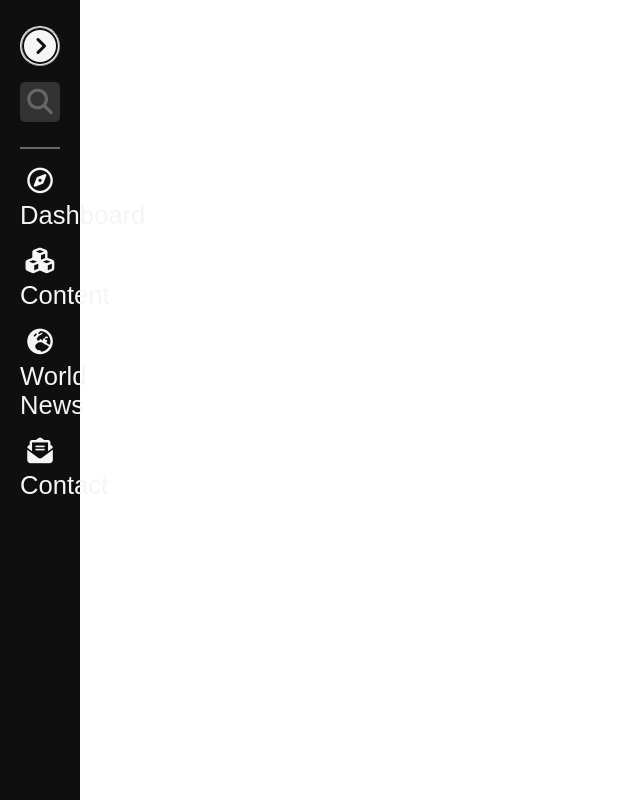
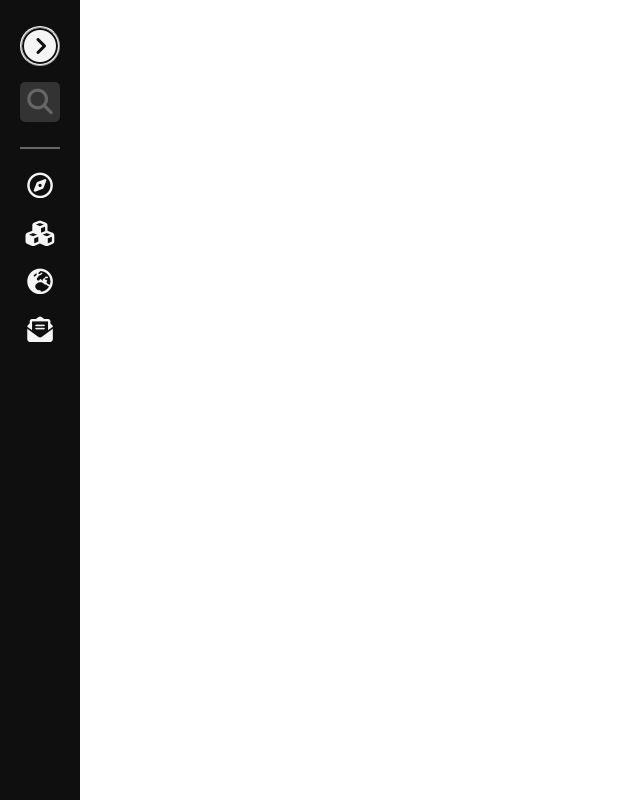
Before and after one commit to CaimeoAI/project-react-sm-base, a React (Create React App) app: page / in a window 1280 px wide. Shown: the whole page, without its empty margins (0-640 px from the left). Built offline with nearby package versions, Linux system fonts and the light colour scheme.

Commit message:
added fade in and out transition for menu item names

```diff
--- a/src/components/sidebar01/Navbar.js
+++ b/src/components/sidebar01/Navbar.js
@@ -39,7 +39,7 @@ export default function Navbar() {
                   <div className="menu-icon">
                     <i className="fa-regular fa-compass"></i>
                   </div>
-                  Dashboard
+                  <div className="menu-name">Dashboard</div>
                 </a>
               </li>
               <li>
@@ -47,7 +47,7 @@ export default function Navbar() {
                   <div className="menu-icon">
                     <i className="fa-solid fa-cubes"></i>
                   </div>
-                  Content
+                  <div className="menu-name">Content</div>
                 </a>
               </li>
               <li>
@@ -55,7 +55,7 @@ export default function Navbar() {
                   <div className="menu-icon">
                     <i className="fa-solid fa-earth-europe"></i>
                   </div>
-                  World News
+                  <div className="menu-name">World News</div>
                 </a>
               </li>
               <li>
@@ -63,7 +63,7 @@ export default function Navbar() {
                   <div className="menu-icon">
                     <i className="fa-solid fa-envelope-open-text"></i>
                   </div>
-                  Contact
+                  <div className="menu-name">Contact</div>
                 </a>
               </li>
             </ul>
--- a/src/components/sidebar01/navbar.scss
+++ b/src/components/sidebar01/navbar.scss
@@ -123,12 +123,14 @@
 
             li {
                 list-style-type: none;
-                margin: 0.7rem 0;
+                margin: 1rem 0;
 
                 .menu-item {
                     text-decoration: none;
+                    max-height: 2rem;
                     font-size: 1.6rem;
                     display: block;
+                    overflow: hidden;
 
                     .menu-icon {
                         display: inline-block;
@@ -136,6 +138,12 @@
                         width: 40px;
                         line-height: 40px;
                         text-align: center;
+                    }
+
+                    .menu-name {
+                        display: inline-block;
+                        opacity: 100%;
+                        transition: opacity 1s ease-in-out;
                     }
                 }
             }
@@ -172,4 +180,20 @@
         }
     }
 
+    .mid-section {
+
+        ul {
+
+            li {
+
+                .menu-item {
+
+                    .menu-name {
+                        opacity: 0%;
+                        transition: opacity 1s ease-in-out;
+                    }
+                }
+            }
+        }
+    }
 }
```
